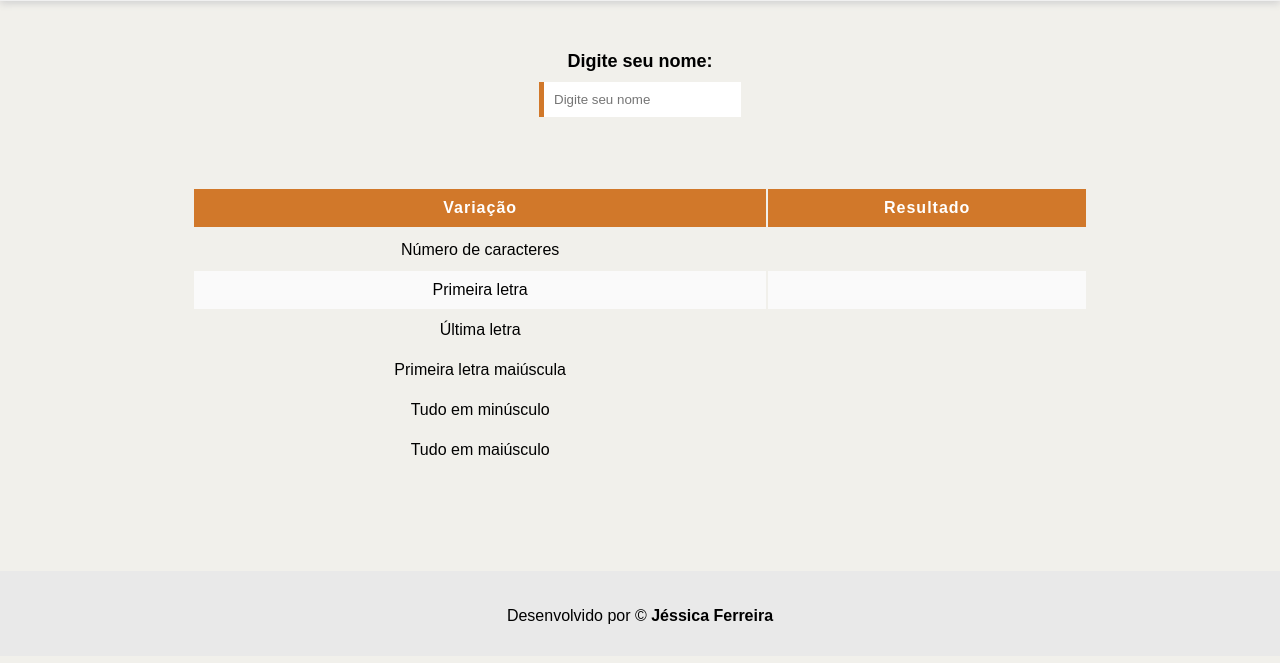
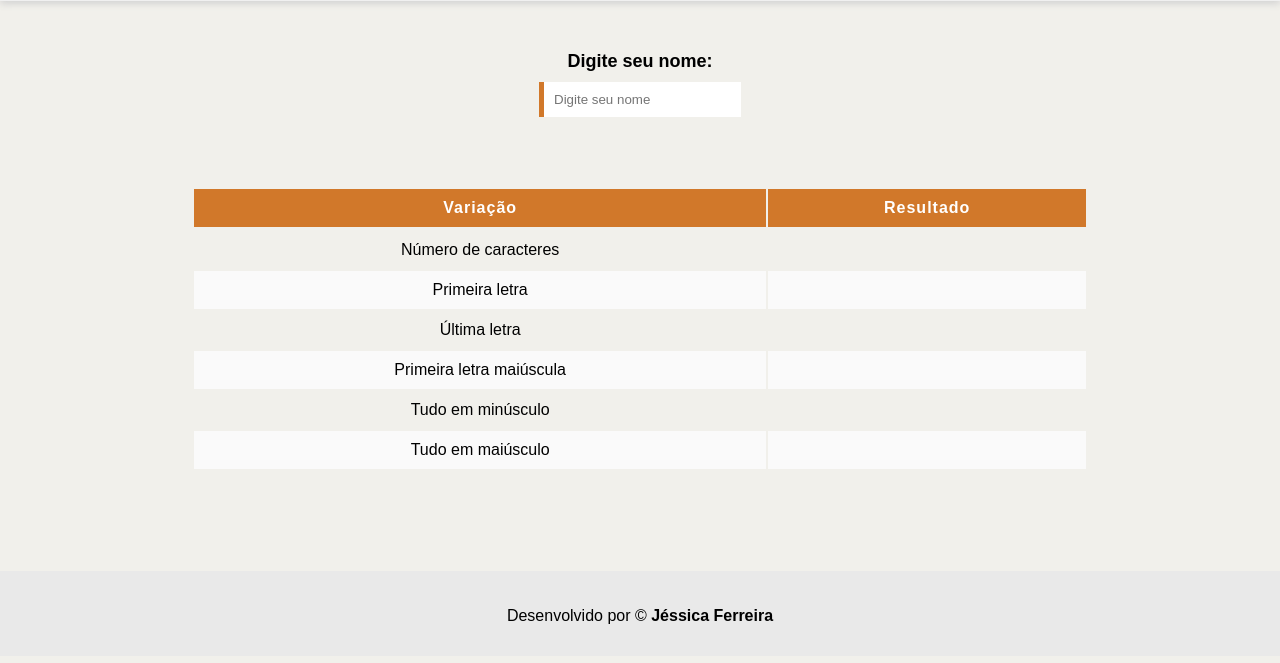
Before and after one commit to ferreirajn/names_variation, a plain HTML site: page index.html in a window 1280 px wide. Shown: the part 79-742 px from the top of the page. Drawn offline with Linux system fonts and the light colour scheme.

Commit message:
segundo commit

```diff
--- a/index.css
+++ b/index.css
@@ -29,7 +29,7 @@ table {
   margin: auto;
 }
 
-table tr:nth-child(2) {
+table tr:nth-child(2n) {
   background-color: #fafafa;
 }
 
```
